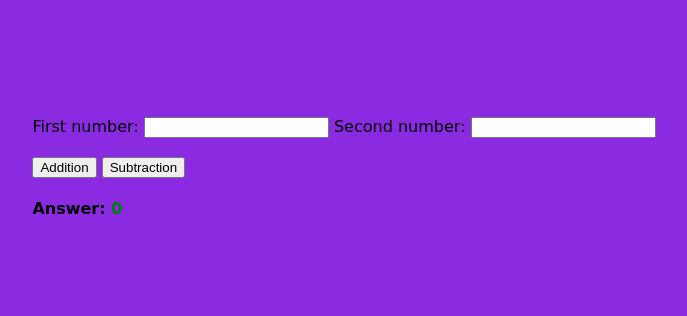
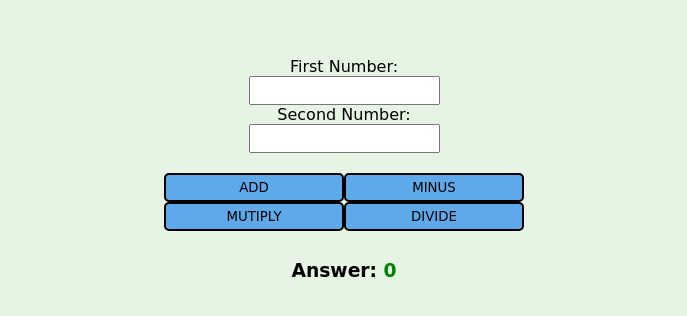
Before and after one commit to Swanem24/MyCalculator, a plain HTML site: page index.html in a window 1280 px wide. Shown: the part 222-538 px from the top of the page, without its empty margins (296-983 px from the left). Drawn offline with Linux system fonts and the light colour scheme.

Commit message:
Add files via upload

```diff
--- a/index.html
+++ b/index.html
@@ -5,29 +5,25 @@
     <meta charset="UTF-8">
     <meta name="viewport" content="width=device-width, initial-scale=1.0">
     <link rel="stylesheet" href="styles.css">
-    <script src="index.js"></script>
+    <script src="index.js" defer></script>
     <title>My Calculator</title>
 </head>
 
 <body>
-    <div class="form">
-        <form>
-            <label>First number: </label>
-            <input id="fnum" type="number">
-            <label>Second number: </label>
-            <input id="Snum" type="number">
-            <br>
-            <br>
-            <button type="button" onclick="addition()">
-                Addition
-            </button>
-            <button id="subtraction">
-                Subtraction
-            </button>
-            <br>
-            <h4>Answer: <span id="answer">0</span></h4>
-        </form>
+    <label>First Number: </label>
+    <input id="firstnum" type="number">
+    <label>Second Number: </label>
+    <input id="secondnum" type="number">
+
+    <div class="buttonBox">
+        <button type="button" onclick="addition()">ADD</button>
+        <button type="button" onclick="subtraction()">MINUS</button>
+        <button type="button" onclick="multiply()">MUTIPLY</button>
+        <button type="button" onclick="divide()">DIVIDE</button>
     </div>
+
+    <h3>Answer: <span id="answer">0</span></h3>
+
 </body>
 
 </html>
--- a/index.js
+++ b/index.js
@@ -1,17 +1,29 @@
-var firstNumber = document.getElementById("fnum");
-var SecondNumber = document.getElementById("Snum");
+var fNum = document.getElementById("firstnum");
+var sNum = document.getElementById("secondnum");
+var answer = document.getElementById("answer");
 
-var parsed1 = parseInt(firstNumber);
-var parsed2 = parseInt(SecondNumber);
-
-
+var calculatedAnswer = 0;
 
 function addition() {
-    var calculatedAnswer = parsed1 + parsed2;
+    calculatedAnswer = parseInt(fNum.value) + parseInt(sNum.value);
     console.log(calculatedAnswer);
+    answer.innerText = calculatedAnswer;
 }
 
 function subtraction() {
-    var calculatedAnswer = parsed1 - parsed2;
+    calculatedAnswer = parseInt(fNum.value) - parseInt(sNum.value);
     console.log(calculatedAnswer);
+    answer.innerText = calculatedAnswer;
 }
+
+function multiply() {
+    calculatedAnswer = parseInt(fNum.value) * parseInt(sNum.value);
+    console.log(calculatedAnswer);
+    answer.innerText = calculatedAnswer;
+}
+
+function divide() {
+    calculatedAnswer = parseInt(fNum.value) / parseInt(sNum.value);
+    console.log(calculatedAnswer);
+    answer.innerText = calculatedAnswer;
+}
--- a/styles.css
+++ b/styles.css
@@ -1,8 +1,9 @@
 body {
-    background-color:blueviolet;
-    margin: 0;
+    background-color:#E5F4E3;
+    margin: 0px;
     display: flex;
     justify-content: center;
+    flex-direction: column;
     height: 100vh;
     align-items: center;
     font-family: cursive;
@@ -11,3 +12,27 @@ body {
 #answer {
     color: green;
 }
+
+input {
+    padding: 5px;
+}
+
+.buttonBox {
+    display: grid;
+    grid-template-columns: auto auto;
+    margin-top: 20px;
+    margin-bottom: 10px;
+}
+
+button {
+    font-family: cursive;
+    width: 180px;
+    padding: 5px;
+    border-radius: 5px;
+    border: 2px solid black;
+    background-color: #5DA9E9;
+}
+
+button:hover {
+    opacity: 80%;
+}
```
